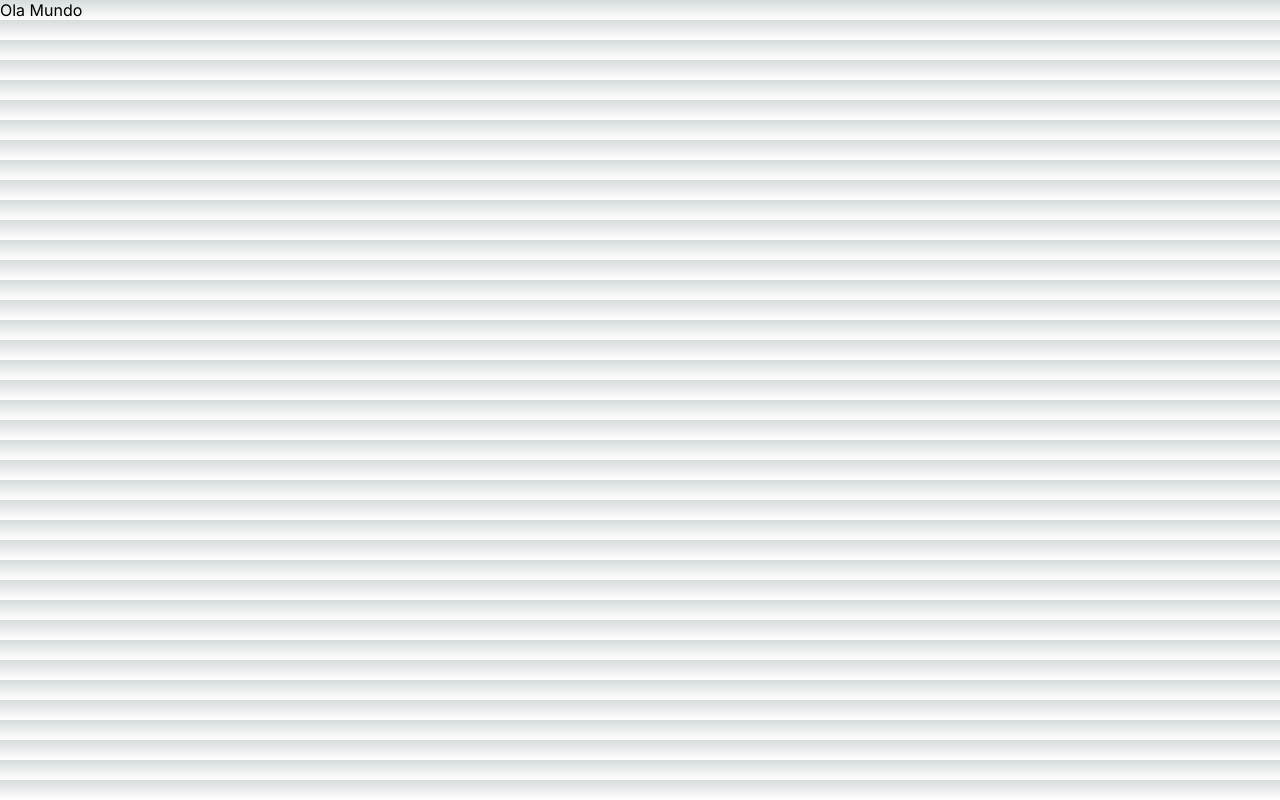
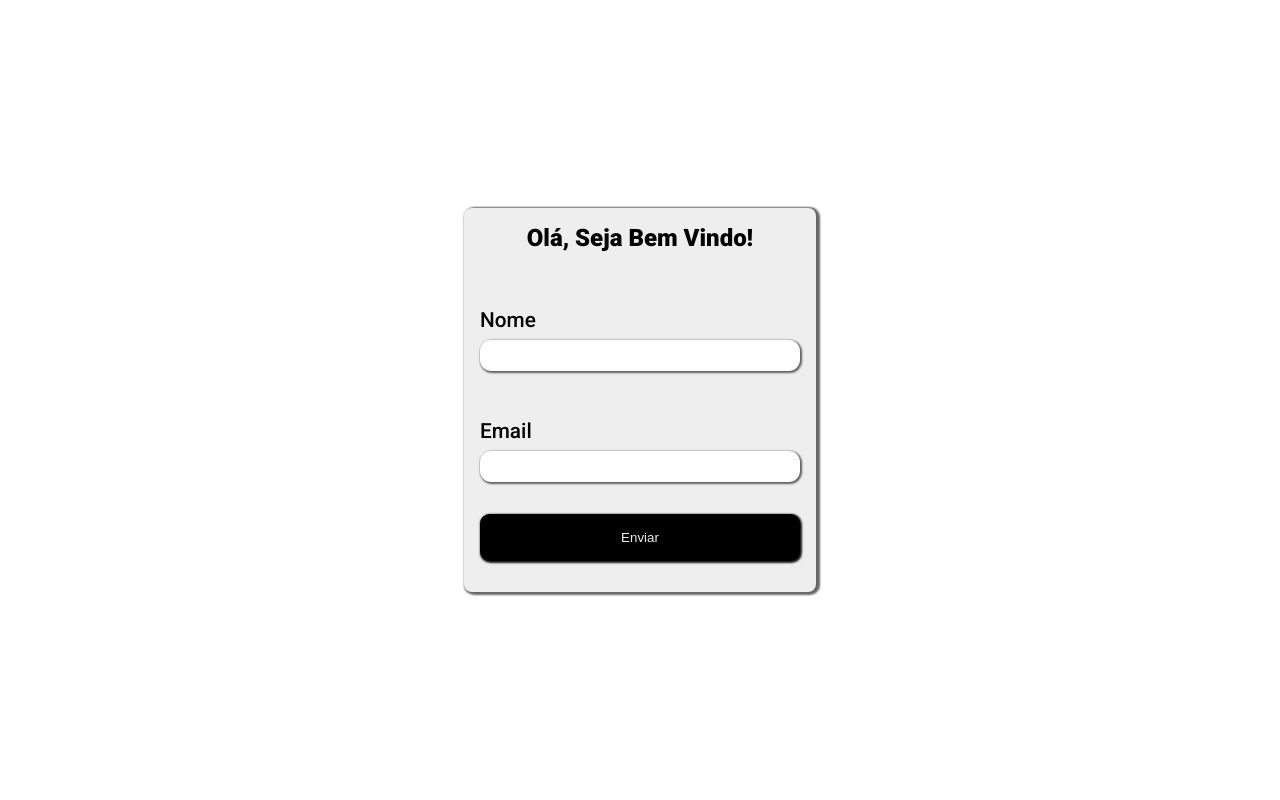
Before and after one commit to guisilva10/sistema-online, a Next.js app: page / in a window 1280 px wide. Built offline with nearby package versions, Linux system fonts and the light colour scheme.

Commit message:
add form login

```diff
--- a/src/app/globals.css
+++ /dev/null
@@ -1,107 +0,0 @@
-:root {
-  --max-width: 1100px;
-  --border-radius: 12px;
-  --font-mono: ui-monospace, Menlo, Monaco, 'Cascadia Mono', 'Segoe UI Mono',
-    'Roboto Mono', 'Oxygen Mono', 'Ubuntu Monospace', 'Source Code Pro',
-    'Fira Mono', 'Droid Sans Mono', 'Courier New', monospace;
-
-  --foreground-rgb: 0, 0, 0;
-  --background-start-rgb: 214, 219, 220;
-  --background-end-rgb: 255, 255, 255;
-
-  --primary-glow: conic-gradient(
-    from 180deg at 50% 50%,
-    #16abff33 0deg,
-    #0885ff33 55deg,
-    #54d6ff33 120deg,
-    #0071ff33 160deg,
-    transparent 360deg
-  );
-  --secondary-glow: radial-gradient(
-    rgba(255, 255, 255, 1),
-    rgba(255, 255, 255, 0)
-  );
-
-  --tile-start-rgb: 239, 245, 249;
-  --tile-end-rgb: 228, 232, 233;
-  --tile-border: conic-gradient(
-    #00000080,
-    #00000040,
-    #00000030,
-    #00000020,
-    #00000010,
-    #00000010,
-    #00000080
-  );
-
-  --callout-rgb: 238, 240, 241;
-  --callout-border-rgb: 172, 175, 176;
-  --card-rgb: 180, 185, 188;
-  --card-border-rgb: 131, 134, 135;
-}
-
-@media (prefers-color-scheme: dark) {
-  :root {
-    --foreground-rgb: 255, 255, 255;
-    --background-start-rgb: 0, 0, 0;
-    --background-end-rgb: 0, 0, 0;
-
-    --primary-glow: radial-gradient(rgba(1, 65, 255, 0.4), rgba(1, 65, 255, 0));
-    --secondary-glow: linear-gradient(
-      to bottom right,
-      rgba(1, 65, 255, 0),
-      rgba(1, 65, 255, 0),
-      rgba(1, 65, 255, 0.3)
-    );
-
-    --tile-start-rgb: 2, 13, 46;
-    --tile-end-rgb: 2, 5, 19;
-    --tile-border: conic-gradient(
-      #ffffff80,
-      #ffffff40,
-      #ffffff30,
-      #ffffff20,
-      #ffffff10,
-      #ffffff10,
-      #ffffff80
-    );
-
-    --callout-rgb: 20, 20, 20;
-    --callout-border-rgb: 108, 108, 108;
-    --card-rgb: 100, 100, 100;
-    --card-border-rgb: 200, 200, 200;
-  }
-}
-
-* {
-  box-sizing: border-box;
-  padding: 0;
-  margin: 0;
-}
-
-html,
-body {
-  max-width: 100vw;
-  overflow-x: hidden;
-}
-
-body {
-  color: rgb(var(--foreground-rgb));
-  background: linear-gradient(
-      to bottom,
-      transparent,
-      rgb(var(--background-end-rgb))
-    )
-    rgb(var(--background-start-rgb));
-}
-
-a {
-  color: inherit;
-  text-decoration: none;
-}
-
-@media (prefers-color-scheme: dark) {
-  html {
-    color-scheme: dark;
-  }
-}
--- a/src/app/layout.tsx
+++ b/src/app/layout.tsx
@@ -1,12 +1,12 @@
-import './globals.css'
+import '../styles/globals.scss'
 import type { Metadata } from 'next'
-import { Inter } from 'next/font/google'
+import { Roboto } from 'next/font/google'
 
-const inter = Inter({ subsets: ['latin'] })
+const roboto = Roboto({ subsets: ['latin'], weight: ['100', '300', '400', '500','700', '900'] })
 
 export const metadata: Metadata = {
-  title: 'Create Next App',
-  description: 'Generated by create next app',
+  title: 'Sistema On',
+  description: 'Sistema de pedido online',
 }
 
 export default function RootLayout({
@@ -15,8 +15,8 @@ export default function RootLayout({
   children: React.ReactNode
 }) {
   return (
-    <html lang="en">
-      <body className={inter.className}>{children}</body>
+    <html lang="pt-br">
+      <body className={roboto.className}>{children}</body>
     </html>
   )
 }
--- a/src/app/page.tsx
+++ b/src/app/page.tsx
@@ -1,10 +1,24 @@
-import Image from 'next/image'
-import styles from './page.module.css'
+import styles from '../styles/page.module.scss'
 
 export default function Home() {
   return (
-    <div>
-      Ola Mundo
+    <div className={styles.container}>
+      <div className={styles.content}>
+        <form className={styles.form}>
+          <h1>Olá, Seja Bem Vindo!</h1>
+         <div className={styles.formGroup}>
+         <label htmlFor="name">Nome</label>
+          <input type="text" name="name" id="name" />
+         </div>
+         <div className={styles.formGroup}>
+         <label htmlFor="name">Email</label>
+          <input type="email" name="email" id="email" />
+         </div>
+         <button className={styles.btn}>
+          Enviar
+         </button>
+        </form>
+      </div>
     </div>
   )
 }
--- /dev/null
+++ b/src/styles/globals.scss
@@ -0,0 +1,5 @@
+* {
+  box-sizing: border-box;
+  padding: 0;
+  margin: 0;
+}
--- /dev/null
+++ b/src/styles/page.module.scss
@@ -0,0 +1,68 @@
+.container{
+  display: flex;
+  justify-content: center;
+  align-items: center;
+  height: 100vh;
+}
+
+.content{
+  width: 22rem;
+  height: 24rem;
+  background-color: #eee;
+  border-radius: .5rem;
+  box-shadow: 2px 1px 2px 2px rgba(0,0,0,0.6);
+}
+
+.form{
+  width: 100%;
+  padding: 1rem;
+  display: flex;
+  flex-direction: column;
+
+  .btn{
+    margin-top: 1rem;
+    border: none;
+    outline: none;
+    border-radius: .6rem;
+    background-color: #000;
+    color: #eee;
+    padding: 1rem;
+    box-shadow: 1px 1px 2px 1px rgba(0,0,0,0.9);
+    transition: 0.4s all;
+    cursor: pointer;
+
+    &:hover{
+      background-color: #222;
+    }
+  }
+
+  h1{
+    text-align: center;
+    font-size: 1.5rem;
+    font-weight: 900;
+    margin-bottom: 1.5rem;
+  }
+
+  .formGroup{
+    margin-top: 2rem;
+    display: flex;
+    flex-direction: column;
+    gap: .5rem;
+    width: 100%;
+
+    label{
+      font-size: 1.3rem;
+      font-weight: 500;
+    }
+
+
+    input{
+      padding: .5rem;
+      border-radius: .7rem;
+      outline: 0;
+      border: none;
+      box-shadow: 1px 1px 2px 1px rgba(0,0,0,0.6);
+      margin-bottom: 1rem;
+    }
+  }
+}
```
Also changed, not shown: src/app/page.module.css (deleted, +0 -229 lines).
